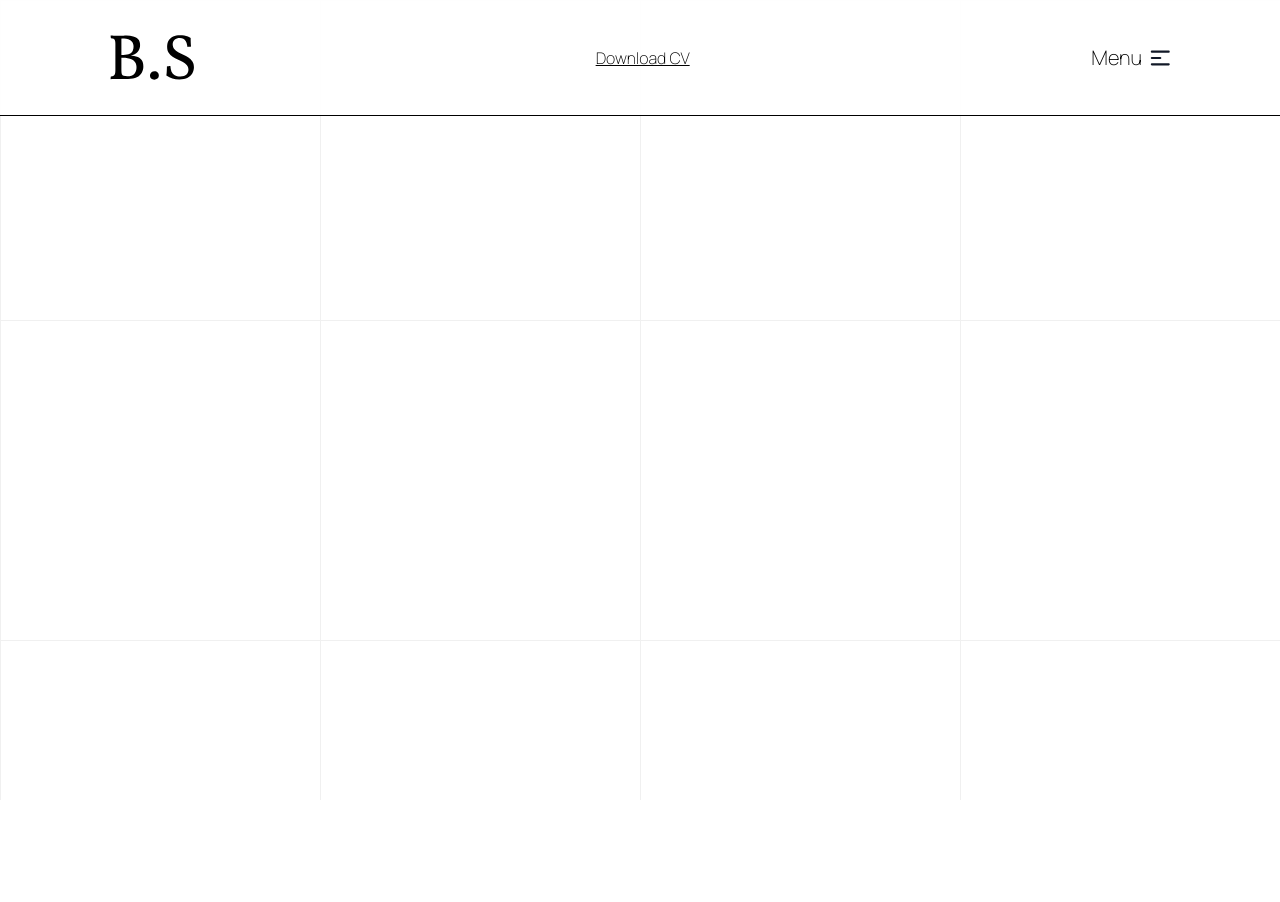
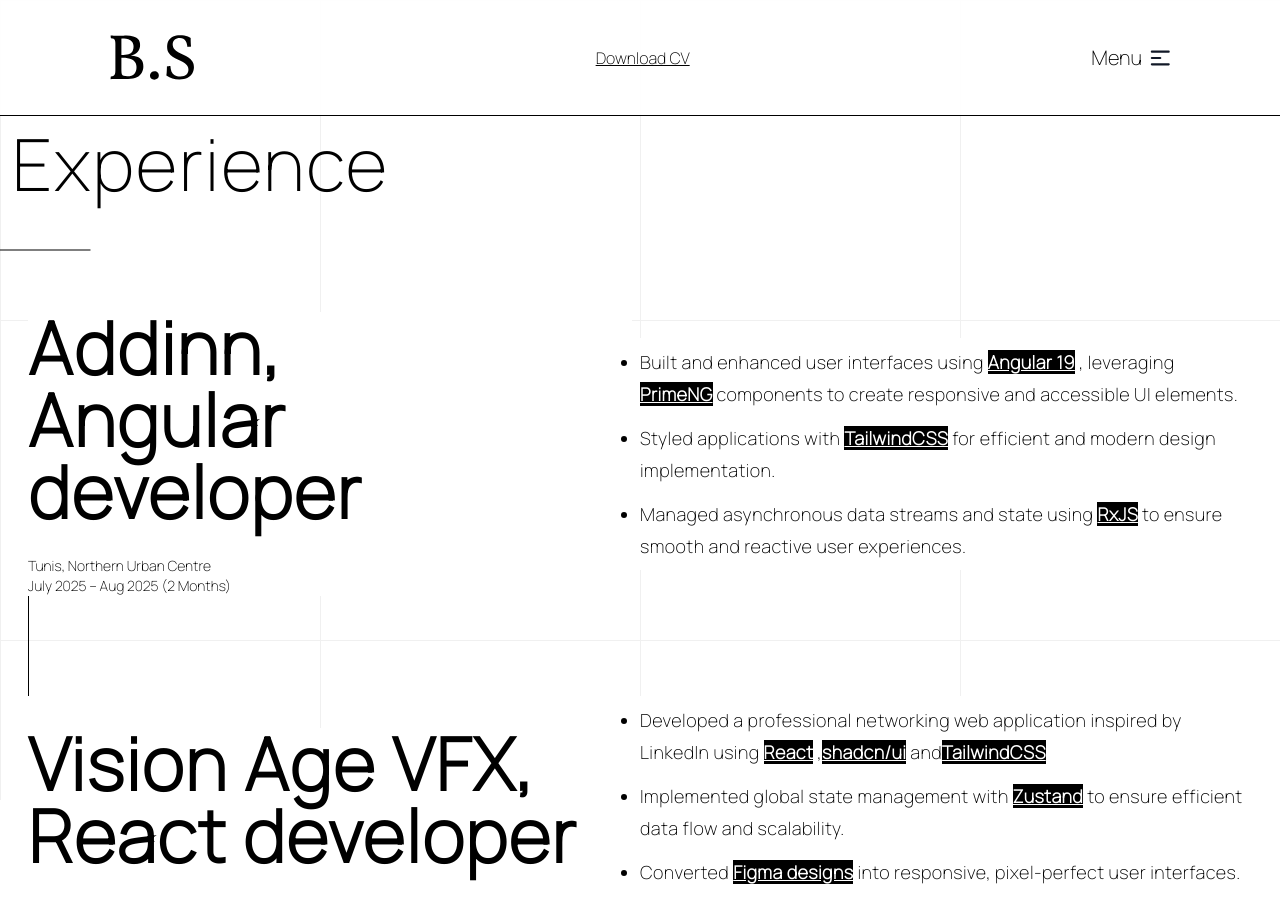
Before and after one commit to samaalibassem123/Portfolio-V-2, a React (Vite) app: page /experience in a window 1280 px wide. Shown: the top 902 px of the page. Before the commit the page ends 800 px from the top, so only its background shows below. Built offline with nearby package versions, Linux system fonts and the light colour scheme; what tailwindcss-motion would draw is missing.

Commit message:
add Experience page

```diff
--- a/package.json
+++ b/package.json
@@ -10,8 +10,11 @@
     "preview": "vite preview"
   },
   "dependencies": {
+    "@gsap/react": "^2.1.2",
+    "@studio-freight/lenis": "^1.0.42",
     "@tailwindcss/vite": "^4.1.14",
     "clsx": "^2.1.1",
+    "lenis": "^1.3.11",
     "lucide": "^0.544.0",
     "lucide-react": "^0.544.0",
     "motion": "^12.23.22",
--- a/src/App.tsx
+++ b/src/App.tsx
@@ -11,6 +11,7 @@ import Header from "./components/Header/Header";
 import Logo from "./components/Header/Logo";
 import DownLoadCv from "./components/Header/DownLoadCv";
 import Menu from "./components/Header/Menu";
+import LenisScroll from "./components/ui/LenisScroll";
 
 function App() {
   const [loading, setLoading] = useState(true);
@@ -22,6 +23,7 @@ function App() {
 
   return (
     <>
+      <LenisScroll />
       <AnimatePresence mode="wait">{loading && <Preloader />}</AnimatePresence>
       {!loading && (
         <div className="flex flex-col h-svh w-full">
--- a/src/components/experience/Experience.tsx
+++ /dev/null
@@ -1,3 +0,0 @@
-export default function Experience() {
-  return <div>Experience</div>;
-}
--- /dev/null
+++ b/src/components/experience/ExperienceSection.tsx
@@ -0,0 +1,124 @@
+import PageTitle from "../ui/PageTitle";
+import Title from "../ui/Title";
+
+export default function ExperienceSection() {
+  return (
+    <div className=" h-fit relative pb-10 ">
+      <PageTitle>Experience</PageTitle>
+      <div className=" flex sm:flex-row flex-col items-center  w-full z-10 text-black px-7 ">
+        {/*Left side */}
+        <div className=" flex sm:flex-1  flex-col gap-7 bg-white">
+          <Title className=" font-manrope font-bold">
+            <a
+              href="https://www.addinn-group.com/"
+              target="_blank"
+              className=" hover:underline transition-all motion-translate-x-in-[-5%] motion-translate-y-in-[0%] motion-opacity-in-[0%] motion-blur-in-[5px] motion-ease-spring-smooth motion-delay-1500"
+            >
+              Addinn,
+            </a>
+            <br />
+            <span className="motion-translate-x-in-[-5%] motion-translate-y-in-[0%] motion-opacity-in-[0%] motion-blur-in-[5px] motion-ease-spring-smooth motion-delay-1600">
+              Angular developer
+            </span>
+          </Title>
+          <span className=" text-sm font-manrope motion-translate-x-in-[-5%] motion-translate-y-in-[0%] motion-opacity-in-[0%] motion-blur-in-[5px] motion-ease-spring-smooth motion-delay-1600">
+            Tunis, Northern Urban Centre <br /> July 2025 – Aug 2025 (2 Months)
+          </span>
+        </div>
+        {/*Right side */}
+        <div className=" sm:flex-1 p-2 bg-white motion-translate-x-in-[-5%] motion-translate-y-in-[0%] motion-opacity-in-[0%] motion-blur-in-[5px] motion-ease-spring-smooth motion-delay-1700">
+          <ul className=" list-disc font-manrope space-y-3 text-lg/8 tracking-wide">
+            <li>
+              Built and enhanced user interfaces using{" "}
+              <span className=" bg-black text-white font-extrabold underline">
+                Angular 19
+              </span>{" "}
+              , leveraging{" "}
+              <span className=" bg-black text-white font-extrabold underline">
+                PrimeNG
+              </span>{" "}
+              components to create responsive and accessible UI elements.
+            </li>
+            <li>
+              Styled applications with{" "}
+              <span className=" bg-black text-white font-extrabold underline">
+                TailwindCSS
+              </span>{" "}
+              for efficient and modern design implementation.
+            </li>
+            <li>
+              Managed asynchronous data streams and state using{" "}
+              <span className=" bg-black text-white font-extrabold underline">
+                RxJS
+              </span>{" "}
+              to ensure smooth and reactive user experiences.
+            </li>
+          </ul>
+        </div>
+      </div>
+      <div className="w-[1px] h-[100px] bg-black mx-7  top-10 sm:rotate-0  rotate-90"></div>
+      <div className=" flex sm:flex-row flex-col items-center  w-full z-10 text-black px-7   ">
+        {/*Left side */}
+        <div className=" flex flex-1  flex-col gap-7 bg-white">
+          <Title className=" font-manrope font-bold">
+            <a
+              href="https://www.visionage-vfx.com/"
+              target="_blank"
+              className=" hover:underline transition-all motion-translate-x-in-[-5%] motion-translate-y-in-[0%] motion-opacity-in-[0%] motion-blur-in-[5px] motion-ease-spring-smooth motion-delay-1500"
+            >
+              Vision Age VFX,
+            </a>
+            <br />
+            <span className="motion-translate-x-in-[-5%] motion-translate-y-in-[0%] motion-opacity-in-[0%] motion-blur-in-[5px] motion-ease-spring-smooth motion-delay-1600">
+              React developer
+            </span>
+          </Title>
+          <span className=" text-sm font-manrope motion-translate-x-in-[-5%] motion-translate-y-in-[0%] motion-opacity-in-[0%] motion-blur-in-[5px] motion-ease-spring-smooth motion-delay-1600">
+            Remote <br /> Sept 2025 – Nov 2025 (2 Months)
+          </span>
+        </div>
+        {/*Right side */}
+        <div className=" flex-1 p-2 bg-white motion-translate-x-in-[-5%] motion-translate-y-in-[0%] motion-opacity-in-[0%] motion-blur-in-[5px] motion-ease-spring-smooth motion-delay-1700 ">
+          <ul className=" list-disc font-manrope space-y-3 text-lg/8 tracking-wide">
+            <li>
+              Developed a professional networking web application inspired by
+              LinkedIn using{" "}
+              <span className=" bg-black text-white font-extrabold underline">
+                React
+              </span>
+              {" ,"}
+              <span className=" bg-black text-white font-extrabold underline">
+                shadcn/ui
+              </span>
+              {" and"}
+              <span className=" bg-black text-white font-extrabold underline">
+                TailwindCSS
+              </span>{" "}
+            </li>
+            <li>
+              Implemented global state management with{" "}
+              <span className=" bg-black text-white font-extrabold underline">
+                Zustand
+              </span>{" "}
+              to ensure efficient data flow and scalability.{" "}
+            </li>
+            <li>
+              Converted{" "}
+              <span className=" bg-black text-white font-extrabold underline">
+                Figma designs
+              </span>{" "}
+              into responsive, pixel-perfect user interfaces.
+            </li>
+            <li>
+              Applied modern{" "}
+              <span className=" bg-black text-white font-extrabold underline">
+                UX/UI practices
+              </span>{" "}
+              and contributed to building a scalable front-end architecture.
+            </li>
+          </ul>
+        </div>
+      </div>
+    </div>
+  );
+}
--- /dev/null
+++ b/src/components/ui/LenisScroll.tsx
@@ -0,0 +1,24 @@
+import { useEffect } from "react";
+import Lenis from "@studio-freight/lenis";
+
+export default function LenisScroll() {
+  useEffect(() => {
+    const lenis = new Lenis({
+      duration: 2.9, // scroll speed
+      smoothWheel: true,
+    });
+
+    function raf(time: number) {
+      lenis.raf(time);
+      requestAnimationFrame(raf);
+    }
+
+    requestAnimationFrame(raf);
+
+    return () => {
+      lenis.destroy();
+    };
+  }, []);
+
+  return null; // it doesn't render anything
+}
--- /dev/null
+++ b/src/components/ui/PageTitle.tsx
@@ -0,0 +1,21 @@
+import type React from "react";
+import Title from "./Title";
+import { cn } from "../../utils/cn";
+
+interface Props {
+  className?: string;
+  children: React.ReactNode;
+}
+export default function PageTitle({ className, children }: Props) {
+  return (
+    <Title
+      className={cn(
+        "p-3 font-manrope motion-scale-in-[0.5] motion-opacity-in-[0%] motion-delay-1000",
+        className
+      )}
+    >
+      {children}
+      <div className="w-[1px] h-[100px] bg-black mx-7  top-10   rotate-90"></div>
+    </Title>
+  );
+}
--- a/src/components/ui/PageTransition.tsx
+++ b/src/components/ui/PageTransition.tsx
@@ -1,15 +1,22 @@
 import { motion } from "motion/react";
-import type { ReactNode } from "react";
+import { useEffect, useState, type ReactNode } from "react";
 
 interface Props {
   children: ReactNode;
 }
 export default function PageTransition({ children }: Props) {
+  const [loading, setLoading] = useState<boolean>(true);
+  useEffect(() => {
+    setTimeout(() => {
+      setLoading(false);
+    }, 1540);
+  }, []);
+  if (loading)
     return (
       <motion.div
         className="w-full h-svh text-center bg-black/95  absolute top-0 left-0 z-50 text-6xl text-white backdrop-blur-sm font-manrope flex items-center justify-center"
-      initial={{ y: 0 }}
-      animate={{ y: "-100%" }}
+        initial={{ opacity: 1 }}
+        animate={{ opacity: 0 }}
         transition={{ delay: 1, duration: 0.8, ease: [0.76, 0, 0.24, 1] }}
       >
         <motion.p
@@ -21,4 +28,5 @@ export default function PageTransition({ children }: Props) {
         </motion.p>
       </motion.div>
     );
+  return null;
 }
--- a/src/pages/Experience.tsx
+++ b/src/pages/Experience.tsx
@@ -1,3 +1,4 @@
+import ExperienceSection from "../components/experience/ExperienceSection";
 import Background2 from "../components/ui/Background2";
 import PageTransition from "../components/ui/PageTransition";
 
@@ -6,6 +7,7 @@ export default function Experience() {
     <>
       <PageTransition>Experience</PageTransition>
       <Background2 />
+      <ExperienceSection></ExperienceSection>
     </>
   );
 }
```
Also changed, not shown: 1 other file (tests, documents, lock files or other folders). Lines whose indentation alone changed are shown as unchanged.
